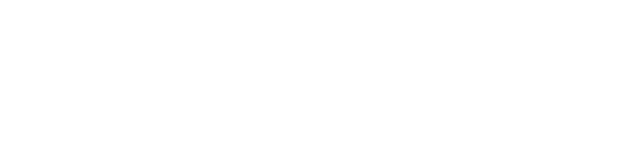
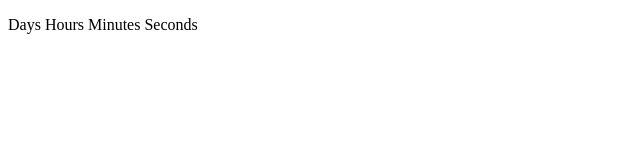
Before and after one commit to aameshie/countdown-timer, a plain HTML site: page index.html in a window 1280 px wide. Shown: the whole page, without its empty margins (0-640 px from the left). Drawn offline with Linux system fonts and the light colour scheme; files that its build step writes are made by us from their sources.

Commit message:
Added the timer display

```diff
--- a/index.html
+++ b/index.html
@@ -5,10 +5,23 @@
   <meta charset="UTF-8">
   <meta name="viewport" content="width=device-width, initial-scale=1">
   <title>Countdown Timer</title>
-  <link href="css/style.css" rel="stylesheet">
+  <link href="style.css" rel="stylesheet">
 </head>
 
 <body>
+    <!-- Where the timer elements will go  -->
+   <div id="countdown">
+   <p id="timer">
+        <span id="days"></span>
+        <span class="timer-unit">Days</span>
+        <span id="hours"</span>
+        <span class="timer unit">Hours</span>
+        <span id="minutes"></span>
+        <span class="timer unit">Minutes</span>
+        <span id="seconds"></span>
+        <span class="timer unit">Seconds</span>
+      </p>
+   </div>
   <script src="script.js">
   </script>
 </body>
```
